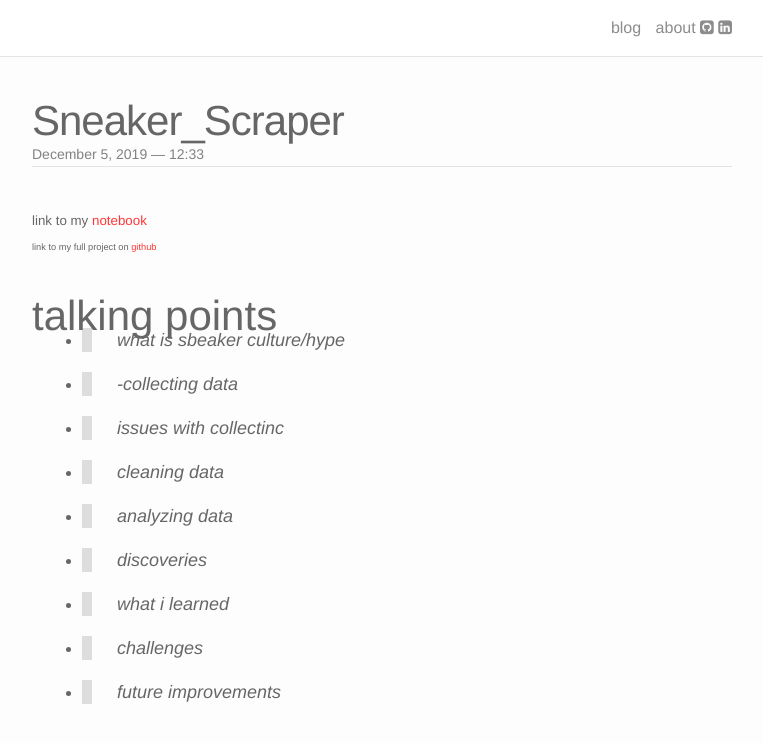
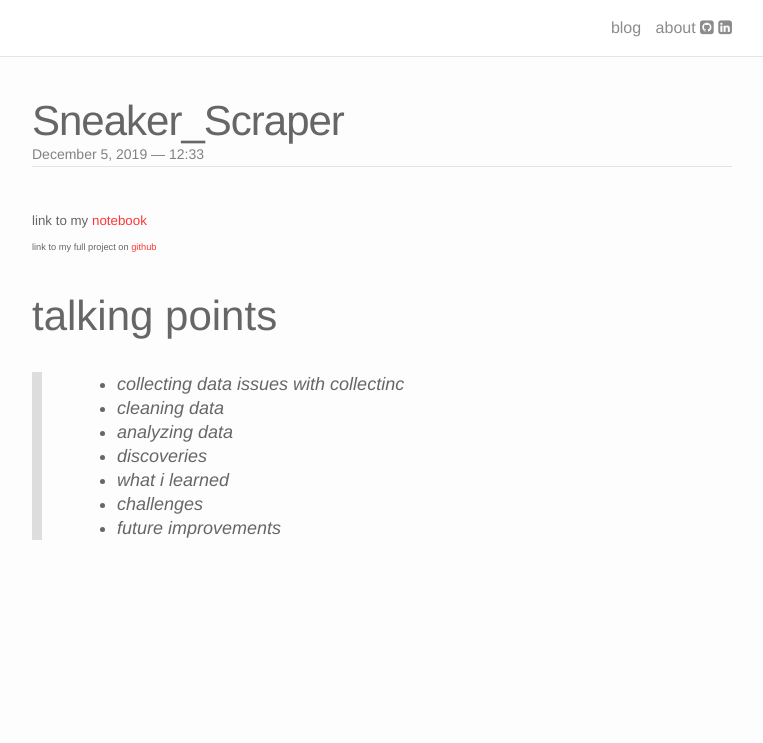
Before and after one commit to GaelGil/GaelGil.github.io, a Jekyll site: the page built from _posts/2019-12-05-sneaker-scraper.markdown, in a window 1280 px wide. Shown: the top 743 px of the page, without its empty margins (258-1021 px from the left). Built offline with Jekyll 4.4.1, drawn with Linux system fonts in a browser that asks for light colours; nearby versions of some CDN libraries.

```diff
--- a/_posts/2019-12-05-sneaker-scraper.markdown
+++ b/_posts/2019-12-05-sneaker-scraper.markdown
@@ -10,12 +10,12 @@ categories: jekyll update
 
 
 ## talking points
-- > what is sbeaker culture/hype
-- > -collecting data
-- > issues with collectinc
-- > cleaning data
-- > analyzing data
-- > discoveries
-- > what i learned
-- > challenges
-- > future improvements
+<br>
+<!-- - > what is sbeaker culture/hype -->
+> - collecting data issues with collectinc
+> - cleaning data
+> - analyzing data
+> - discoveries
+> - what i learned
+> - challenges
+> - future improvements
```
